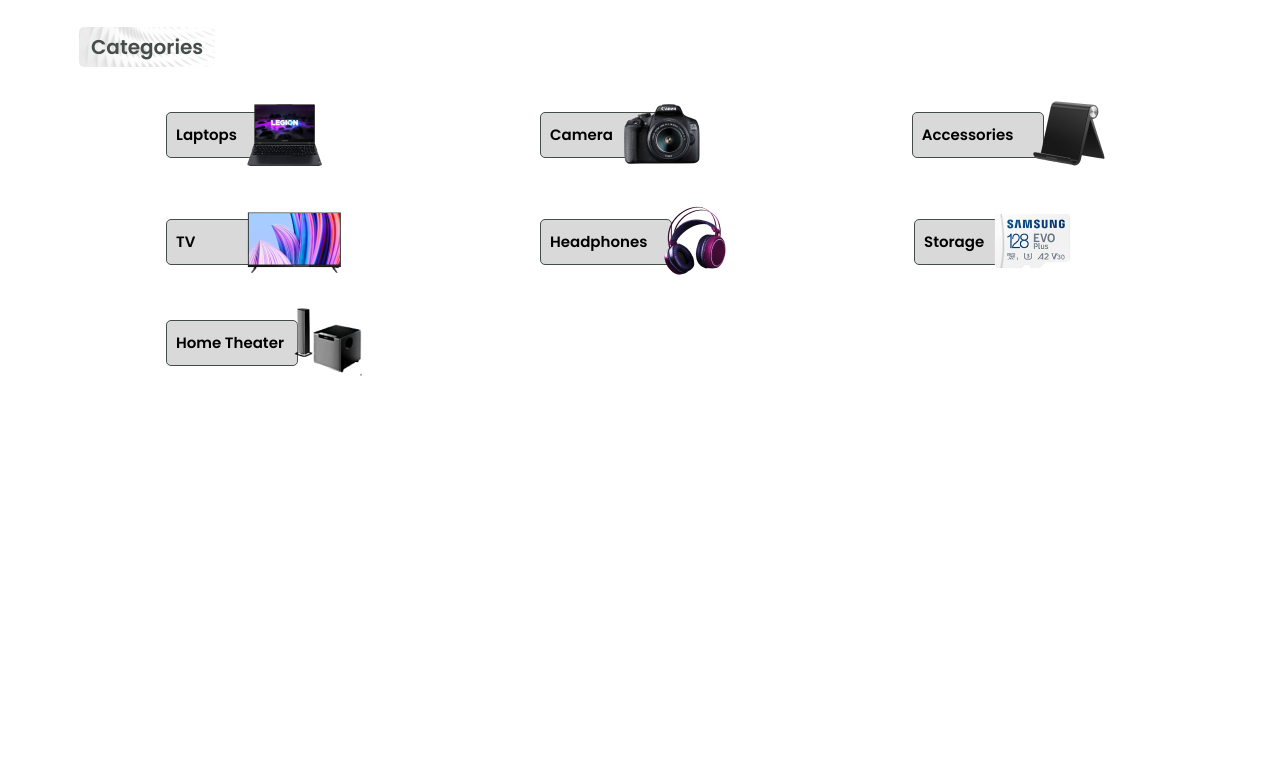
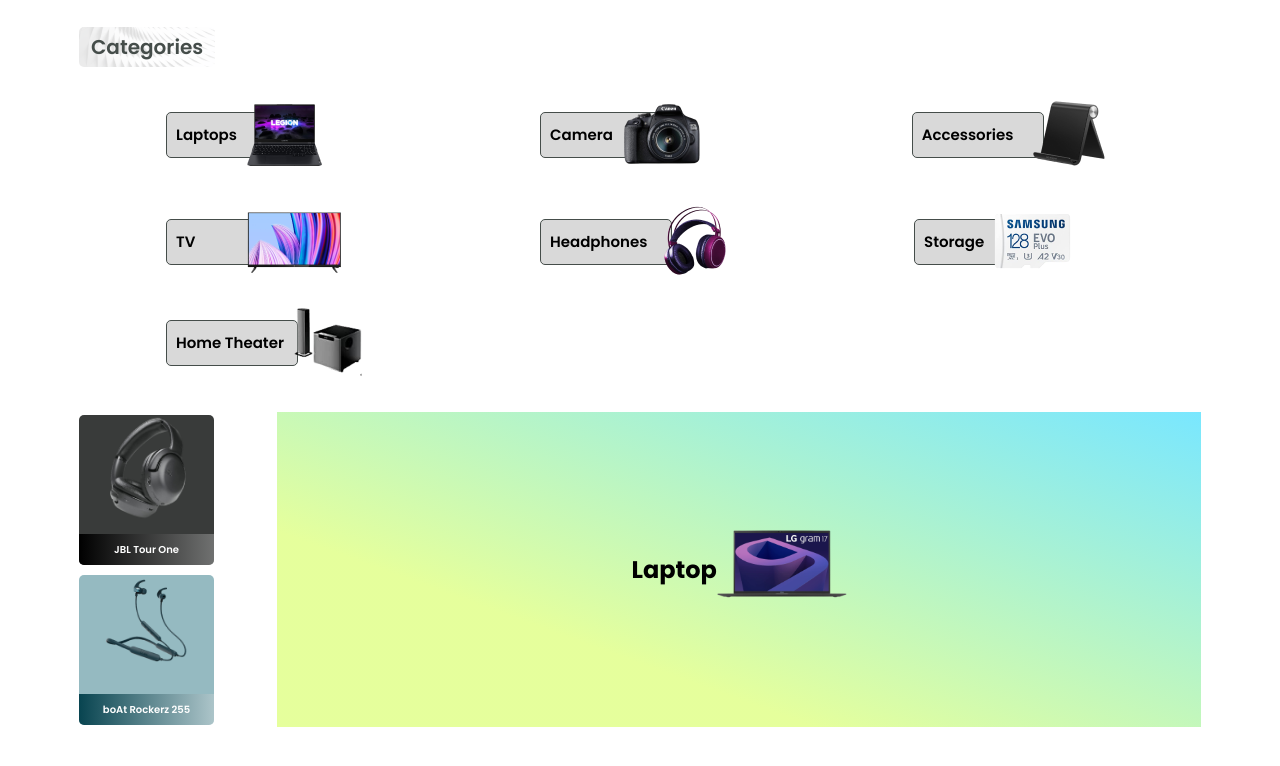
Before and after one commit to ibrahemnaser/ElecXo, a plain HTML site: page index.html in a window 1280 px wide. Shown: the part 80-846 px from the top of the page. Before the commit the page ends 800 px from the top, so only its background shows below. Drawn offline with Linux system fonts and the light colour scheme.

Commit message:
update slider layout

```diff
--- /dev/null
+++ b/css/components/slider.css
@@ -0,0 +1,81 @@
+.hero-sec .slider {
+  margin-top: 30px;
+  display: flex;
+  flex-wrap: wrap;
+  align-items: center;
+  gap: 10px;
+}
+.hero-sec .slider .slider-feature {
+  display: flex;
+  align-items: center;
+  justify-content: center;
+  flex: 1 1 100%;
+  height: 215px;
+  background-image: linear-gradient(20deg, #bdff0063 30%, #79e7ff);
+  padding-inline: 25px;
+}
+@media (min-width: 1024px) {
+  .hero-sec .slider {
+    gap: 30px;
+  }
+  .hero-sec .slider .slider-feature {
+    flex: 1 1 80%;
+    order: 1;
+    height: 315px;
+  }
+}
+.hero-sec .slider .slider-feature .feature-one {
+  display: flex;
+  align-items: center;
+  justify-content: space-between;
+}
+.hero-sec .slider .slider-feature .feature-one .feature-img img {
+  width: 130px;
+}
+.hero-sec .slider .static-feature {
+  display: flex;
+  gap: 80px;
+  width: 100%;
+  justify-content: center;
+}
+@media (min-width: 1024px) {
+  .hero-sec .slider .static-feature {
+    width: 15%;
+    flex-direction: column;
+    gap: 10px;
+  }
+}
+.hero-sec .slider .static-feature > div {
+  width: 135px;
+  height: 150px;
+  border-radius: 5px;
+  display: flex;
+  flex-direction: column;
+  align-items: center;
+  justify-content: space-between;
+  overflow: hidden;
+}
+.hero-sec .slider .static-feature > div img {
+  width: 100px;
+}
+.hero-sec .slider .static-feature .feature-footer {
+  font-size: 10px;
+  line-height: 15px;
+  font-weight: 600;
+  color: white;
+  padding: 8px 20px;
+  width: 100%;
+  text-align: center;
+}
+.hero-sec .slider .static-feature .feature-new {
+  background-color: #393b3a;
+}
+.hero-sec .slider .static-feature .feature-new .feature-footer {
+  background-image: linear-gradient(to right, #000000, #d9d9d957);
+}
+.hero-sec .slider .static-feature .feature-off {
+  background-color: #2d768480;
+}
+.hero-sec .slider .static-feature .feature-off .feature-footer {
+  background-image: linear-gradient(to right, #084450, #d9d9d957);
+}
--- a/css/main.css
+++ b/css/main.css
@@ -2,4 +2,5 @@
 
 /* Components */
 @import url("./components/nav.css");
-@import url("./components/hero-sec.css");
+@import url("./components/categories.css");
+@import url("./components/slider.css");
--- a/index.html
+++ b/index.html
@@ -18,7 +18,7 @@
     <!-- JS -->
     <script defer type="module" src="js/main.js"></script>
   </head>
-  <body>
+  <body style="height: 5000px">
     <!-- Navbar -->
     <nav>
       <div class="container">
@@ -145,7 +145,28 @@
               </li>
             </ul>
           </div>
-          <div class="slider"></div>
+          <div class="slider">
+            <div class="slider-feature">
+              <div class="feature-one">
+                <div class="feature-text">
+                  <h2>Laptop</h2>
+                </div>
+                <div class="feature-img">
+                  <img src="./assets/images/Laptop image.png" alt="laptop" />
+                </div>
+              </div>
+            </div>
+            <div class="static-feature">
+              <div class="feature-new">
+                <img src="./assets/images/slider-head.png" alt="headphone" />
+                <p class="feature-footer">JBL Tour One</p>
+              </div>
+              <div class="feature-off">
+                <img src="./assets/images/slider-handfree.png" alt="handfree" />
+                <p class="feature-footer">boAt Rockerz 255</p>
+              </div>
+            </div>
+          </div>
         </section>
       </div>
     </main>
```
Also changed, not shown: css/components/categories.css (renamed from css/components/hero-sec.css).
